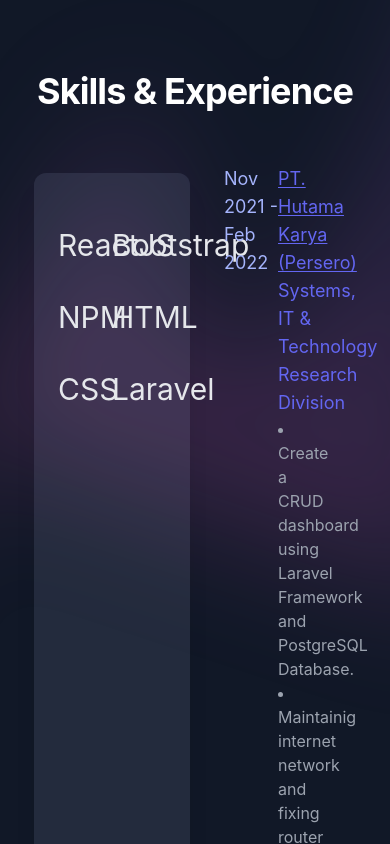
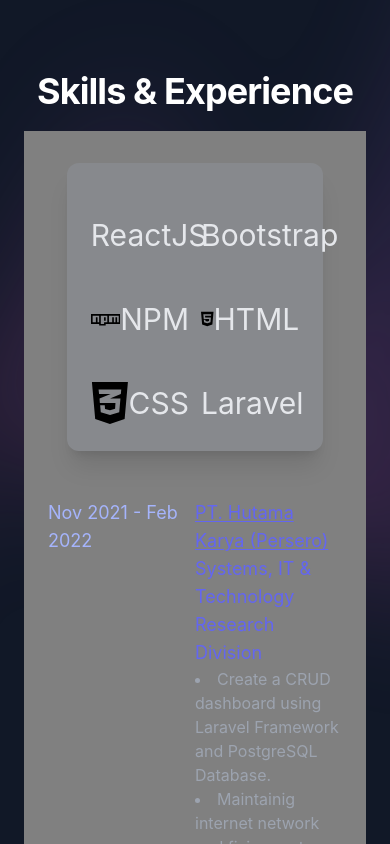
Before and after one commit to AndikaNFS/portofolio, a React (Create React App) app: page / in a window 390 px wide. Shown: the part 4060-4904 px from the top of the page. Built offline with nearby package versions, Linux system fonts and the light colour scheme.

Commit message:
update skill

```diff
--- a/src/assets/css/skills.css
+++ b/src/assets/css/skills.css
@@ -1,9 +1,6 @@
 @media only screen and (max-width: 412px) {
     .skills {
-        display: grid;
-        /* grid-template-columns: auto auto auto auto; */
-        grid-gap: 10px;
-        padding: 10px;
-        grid-column: 1 / span 2 ;
+        background-color: gray;
+        position: relative;
     }
 }
--- a/src/pages/HomePage/Skills.jsx
+++ b/src/pages/HomePage/Skills.jsx
@@ -118,9 +118,11 @@
           <h2 className="text-4xl font-bold text-center tracking-tight text-white sm:text-6xl mb-5">
             Skills & Experience
           </h2>
-          <div className="skills grid grid-rows-1 grid-flow-col gap-2">
-            <div className="row-span-3 card rounded-xl mt-8 bg-indigo-200/10 mx-auto max-w-3xl lg:mx-0">
-              <div className="skill grid grid-cols-2">
+          <div className="skills grid">
+            <div className="flex justify-center">
+              <div className="row-span-3 content card rounded-xl mt-8 w-9/12 bg-indigo-200/10 mx-auto max-w-3xl lg:mx-0">
+                <div className="container flex justify-center">
+                  <div className="skill grid grid-cols-2 gap-3 justift-center">
                     {skills.map((skill) => (
                       <div
                         key={skill.name}
@@ -140,6 +142,8 @@
                       </div>
                     ))}
                   </div>
+
+                </div>
               {/* <div className="flex items-center justify-start mt-6 text-lg leading-8 text-gray-300">
                 <svg
                   xmlns="http://www.w3.org/2000/svg"
@@ -151,10 +155,12 @@
                 <div className="text-3xl text-blue-400">Boostrap</div>
               </div> */}
             </div>
+
+            </div>
             {experiences1.map((experience) => (
               <div
                 key={experience.period}
-                className="grid grid-cols-2 px-6 mt-6"
+                className="grid grid-cols-2 px-6 mt-8 pt-4"
               >
                 <span className="text-lg text-indigo-300  w-full">
                   {experience.period}
--- a/src/parts/Contact.jsx
+++ b/src/parts/Contact.jsx
@@ -55,7 +55,7 @@
           Contact <span className="text-4xl text-indigo-500">Me</span>
         </h2>
         <div className="flex items-center justify-center gap-5 mt-3 text-lg leading-8 text-gray-600">
-          <a href="https://github.com/AndikaNFS/portofolio">
+          <a href="https://github.com/AndikaNFS" target="_blank">
             <svg
               xmlns="http://www.w3.org/2000/svg"
               viewBox="0 0 496 512"
@@ -64,7 +64,7 @@
               <path d="M165.9 397.4c0 2-2.3 3.6-5.2 3.6-3.3.3-5.6-1.3-5.6-3.6 0-2 2.3-3.6 5.2-3.6 3-.3 5.6 1.3 5.6 3.6zm-31.1-4.5c-.7 2 1.3 4.3 4.3 4.9 2.6 1 5.6 0 6.2-2s-1.3-4.3-4.3-5.2c-2.6-.7-5.5.3-6.2 2.3zm44.2-1.7c-2.9.7-4.9 2.6-4.6 4.9.3 2 2.9 3.3 5.9 2.6 2.9-.7 4.9-2.6 4.6-4.6-.3-1.9-3-3.2-5.9-2.9zM244.8 8C106.1 8 0 113.3 0 252c0 110.9 69.8 205.8 169.5 239.2 12.8 2.3 17.3-5.6 17.3-12.1 0-6.2-.3-40.4-.3-61.4 0 0-70 15-84.7-29.8 0 0-11.4-29.1-27.8-36.6 0 0-22.9-15.7 1.6-15.4 0 0 24.9 2 38.6 25.8 21.9 38.6 58.6 27.5 72.9 20.9 2.3-16 8.8-27.1 16-33.7-55.9-6.2-112.3-14.3-112.3-110.5 0-27.5 7.6-41.3 23.6-58.9-2.6-6.5-11.1-33.3 2.6-67.9 20.9-6.5 69 27 69 27 20-5.6 41.5-8.5 62.8-8.5s42.8 2.9 62.8 8.5c0 0 48.1-33.6 69-27 13.7 34.7 5.2 61.4 2.6 67.9 16 17.7 25.8 31.5 25.8 58.9 0 96.5-58.9 104.2-114.8 110.5 9.2 7.9 17 22.9 17 46.4 0 33.7-.3 75.4-.3 83.6 0 6.5 4.6 14.4 17.3 12.1C428.2 457.8 496 362.9 496 252 496 113.3 383.5 8 244.8 8zM97.2 352.9c-1.3 1-1 3.3.7 5.2 1.6 1.6 3.9 2.3 5.2 1 1.3-1 1-3.3-.7-5.2-1.6-1.6-3.9-2.3-5.2-1zm-10.8-8.1c-.7 1.3.3 2.9 2.3 3.9 1.6 1 3.6.7 4.3-.7.7-1.3-.3-2.9-2.3-3.9-2-.6-3.6-.3-4.3.7zm32.4 35.6c-1.6 1.3-1 4.3 1.3 6.2 2.3 2.3 5.2 2.6 6.5 1 1.3-1.3.7-4.3-1.3-6.2-2.2-2.3-5.2-2.6-6.5-1zm-11.4-14.7c-1.6 1-1.6 3.6 0 5.9 1.6 2.3 4.3 3.3 5.6 2.3 1.6-1.3 1.6-3.9 0-6.2-1.4-2.3-4-3.3-5.6-2z" />
             </svg>
           </a>
-          <a href="https://www.linkedin.com/in/andika-nur-sasmito-42116223a/">
+          <a href="https://www.linkedin.com/in/andika-nur-sasmito-42116223a/" target="_blank">
             <svg
               xmlns="http://www.w3.org/2000/svg"
               viewBox="0 0 448 512"
@@ -73,7 +73,7 @@
               <path d="M100.28 448H7.4V148.9h92.88zM53.79 108.1C24.09 108.1 0 83.5 0 53.8a53.79 53.79 0 0 1 107.58 0c0 29.7-24.1 54.3-53.79 54.3zM447.9 448h-92.68V302.4c0-34.7-.7-79.2-48.29-79.2-48.29 0-55.69 37.7-55.69 76.7V448h-92.78V148.9h89.08v40.8h1.3c12.4-23.5 42.69-48.3 87.88-48.3 94 0 111.28 61.9 111.28 142.3V448z" />
             </svg>
           </a>
-          <a href="https://www.instagram.com/andikanfs/">
+          <a href="https://www.instagram.com/andikanfs/" target="_blank">
             <svg
               xmlns="http://www.w3.org/2000/svg"
               viewBox="0 0 448 512"
```
Lines whose indentation alone changed are shown as unchanged.
